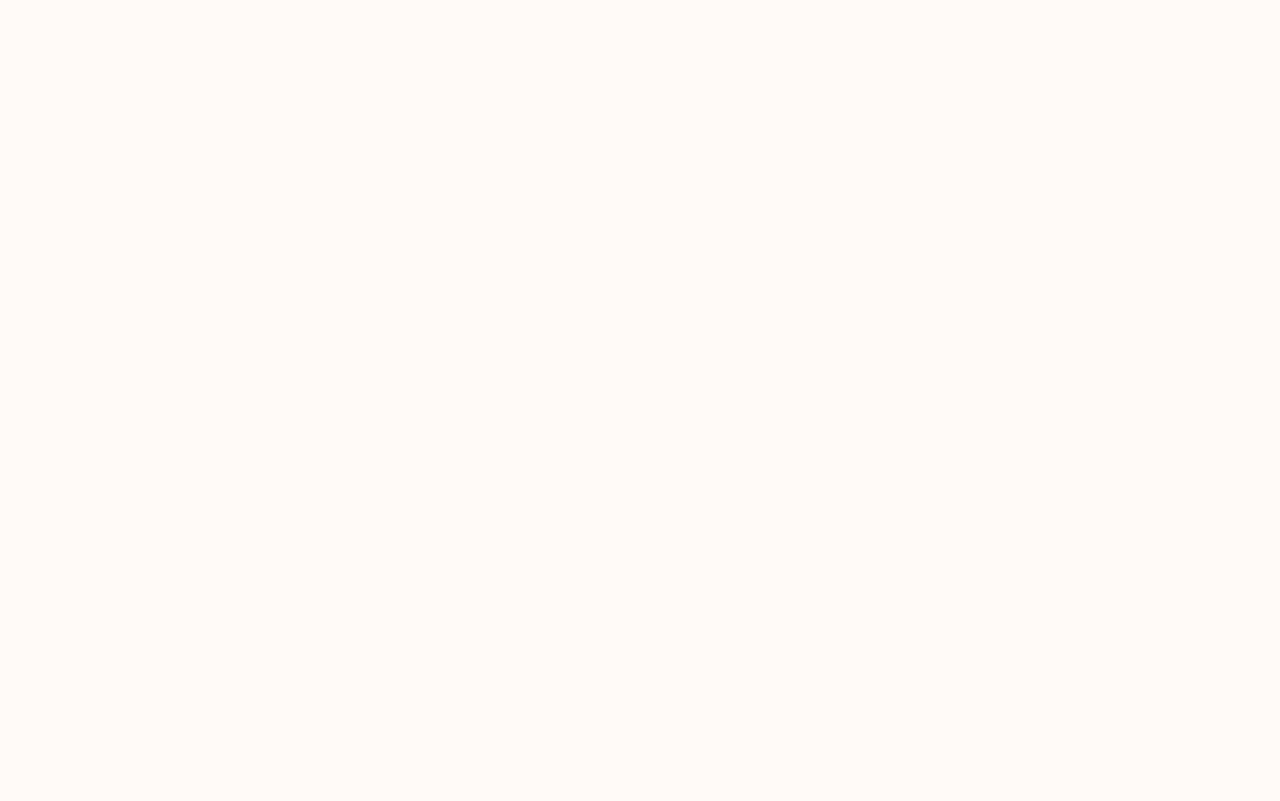
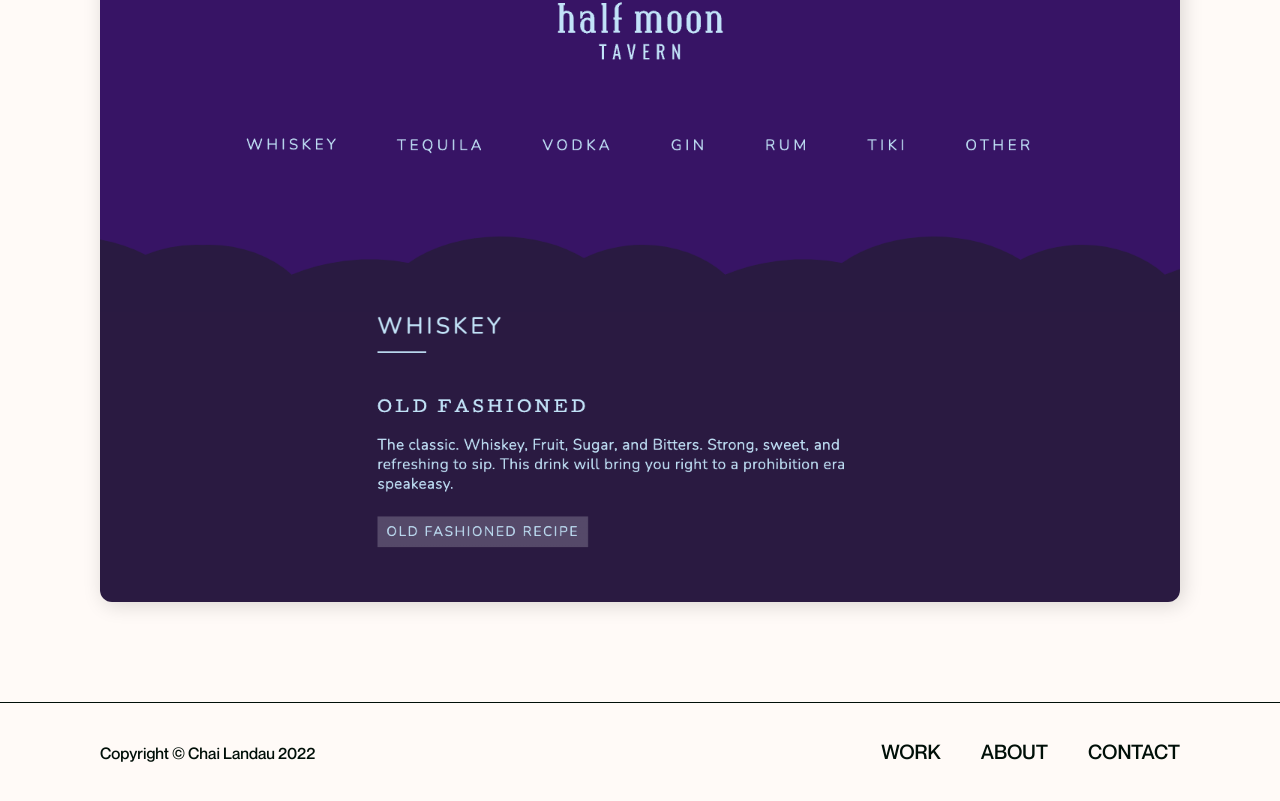
Before and after one commit to chailandau/portfolio-old, a Next.js app: page / in a window 1280 px wide. Shown: the part 1227-2028 px from the top of the page. Before the commit the page ends 1026 px from the top, so only its background shows below. Built offline with nearby package versions, Linux system fonts and the light colour scheme.

Commit message:
adds footer
adds global menu styles

adds image to WorkIndiv using next/image
-- adds css screenshot mockup
-- adds new color variables

```diff
--- a/components/Footer.js
+++ b/components/Footer.js
@@ -1,5 +1,21 @@
 const Footer = () => {
-    return <footer></footer>;
+    const currentYear = new Date().getFullYear();
+    return (
+        <footer>
+            <div className="wrapper">
+                <div className="copyright">Copyright © Chai Landau {currentYear}</div>
+                <div className="menu">
+                    <nav>
+                        <ul>
+                            <li>Work</li>
+                            <li>About</li>
+                            <li>Contact</li>
+                        </ul>
+                    </nav>
+                </div>
+            </div>
+        </footer>
+    );
 };
 
 export default Footer;
--- a/components/Header/Menu.js
+++ b/components/Header/Menu.js
@@ -1,6 +1,6 @@
 const Menu = () => {
     return (
-        <>
+        <div className="menu">
             <nav>
                 <ul>
                     <li>Work</li>
@@ -8,7 +8,7 @@ const Menu = () => {
                     <li>Contact</li>
                 </ul>
             </nav>
-        </>
+        </div>
     );
 };
 
--- a/components/Work/WorkIndiv.js
+++ b/components/Work/WorkIndiv.js
@@ -1,3 +1,5 @@
+import Image from "next/image";
+
 const WorkIndiv = (props) => {
     return (
         <div className="work-indiv">
@@ -5,6 +7,9 @@ const WorkIndiv = (props) => {
                 <h3 className="title-sm">{props.title}</h3>
                 <button className="tag">{props.button}</button>
             </div>
+            <div className="image">
+                <Image src="/img/halfmoon.png" alt="alt" layout="fill" />
+            </div>
         </div>
     );
 };
--- a/styles/common/_footer.scss
+++ b/styles/common/_footer.scss
@@ -0,0 +1,21 @@
+footer {
+    padding: rem(35) 0;
+    margin-top: rem(100);
+    position: relative;
+    &:before {
+        display: block;
+        content: "";
+        position: absolute;
+        width: 100%;
+        height: rem(1);
+        top: 0;
+        left: 0;
+        z-index: -1;
+        background: $black;
+    }
+    .wrapper {
+        display: flex;
+        justify-content: space-between;
+        align-items: baseline;
+    }
+}
--- a/styles/common/_header.scss
+++ b/styles/common/_header.scss
@@ -24,21 +24,4 @@ header {
             fill: $blurple;
         }
     }
-    nav {
-        ul {
-            list-style-type: none;
-            padding: 0;
-            margin: 0;
-            display: flex;
-            justify-content: space-between;
-            li {
-                @include neue-montreal-medium;
-                text-transform: uppercase;
-                @include font(20, 0, 30);
-                & + li {
-                    margin-left: rem(40);
-                }
-            }
-        }
-    }
 }
--- /dev/null
+++ b/styles/common/_menu.scss
@@ -0,0 +1,19 @@
+.menu {
+    nav {
+        ul {
+            list-style-type: none;
+            padding: 0;
+            margin: 0;
+            display: flex;
+            justify-content: space-between;
+            li {
+                @include neue-montreal-medium;
+                text-transform: uppercase;
+                @include font(20, 0, 30);
+                & + li {
+                    margin-left: rem(40);
+                }
+            }
+        }
+    }
+}
--- a/styles/common/_variables.scss
+++ b/styles/common/_variables.scss
@@ -4,3 +4,9 @@ $blurple: #5a57fc;
 
 $white: #fffaf7;
 $black: #000f08;
+
+$dark-grey: #262b2f;
+
+$red: #ff5e58;
+$yellow: #ffbf30;
+$green: #27c840;
--- a/styles/components/_work.scss
+++ b/styles/components/_work.scss
@@ -4,6 +4,38 @@
         .header {
             display: flex;
             justify-content: space-between;
+            margin-bottom: rem(40);
+        }
+        .image {
+            width: 100%;
+            border-top: rem(50) solid $dark-grey;
+            box-shadow: rem(3) rem(3) rem(20) 0 rgba(0, 0, 0, 0.15);
+            position: relative;
+            border-radius: rem(25) rem(25) rem(12) rem(12);
+
+            &:before {
+                display: block;
+                position: absolute;
+                content: "";
+                top: rem(-30);
+                left: rem(30);
+                width: rem(13);
+                height: rem(13);
+                border-radius: 50%;
+                background-color: $red;
+                box-shadow: 0 0 0 rem(1) $red, rem(25) 0 0 rem(1) $yellow, rem(50) 0 0 rem(1) $green;
+            }
+            > span {
+                position: unset !important;
+            }
+
+            img {
+                object-fit: contain;
+                width: 100% !important;
+                position: relative !important;
+                height: unset !important;
+                border-radius: rem(0) rem(0) rem(12) rem(12);
+            }
         }
     }
 }
--- a/styles/main.scss
+++ b/styles/main.scss
@@ -5,6 +5,7 @@
 @import "common/fonts";
 @import "common/base";
 @import "common/header";
+@import "common/menu";
 @import "common/footer";
 
 // component styles
```
Also changed, not shown: public/img/halfmoon.png (added).
